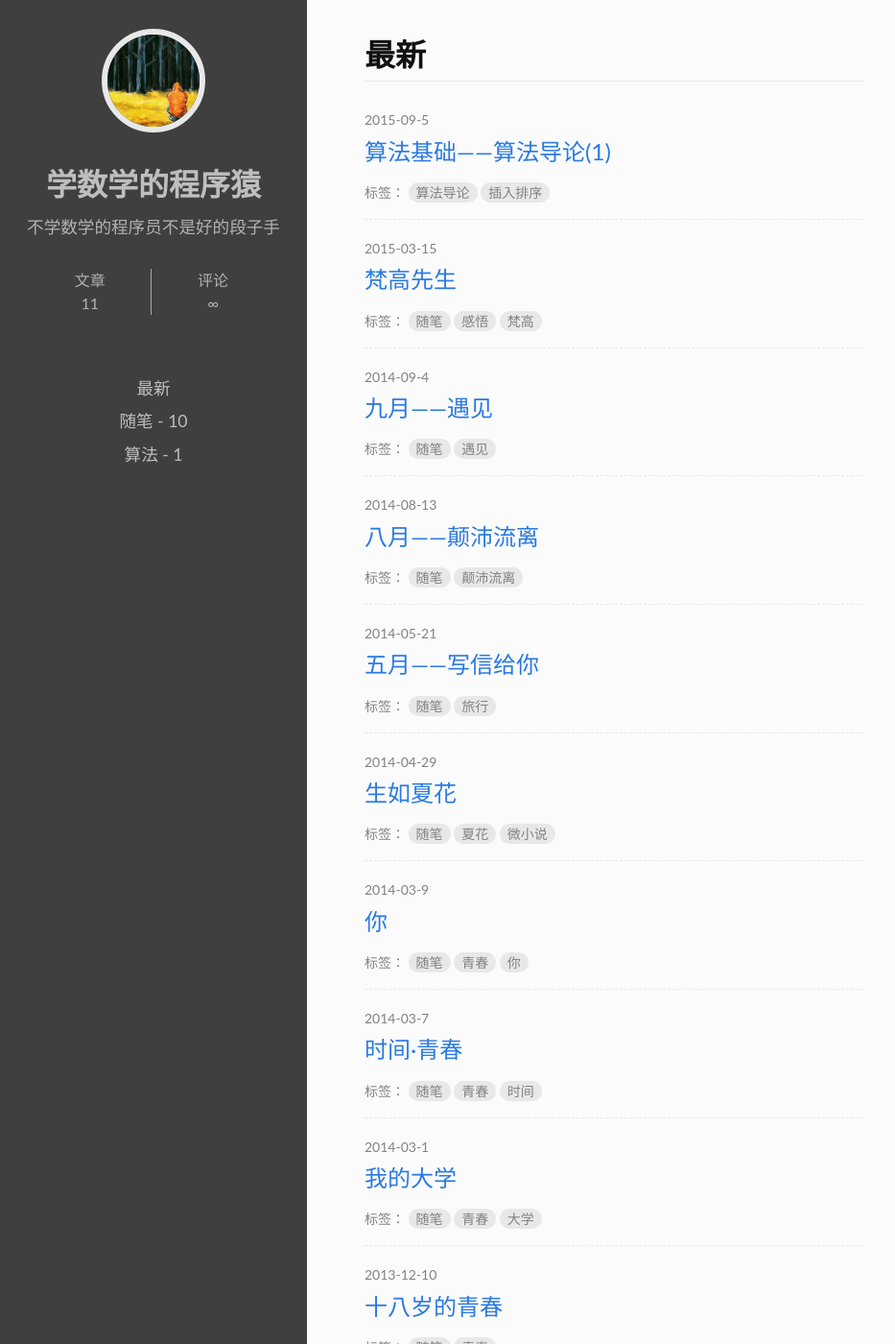
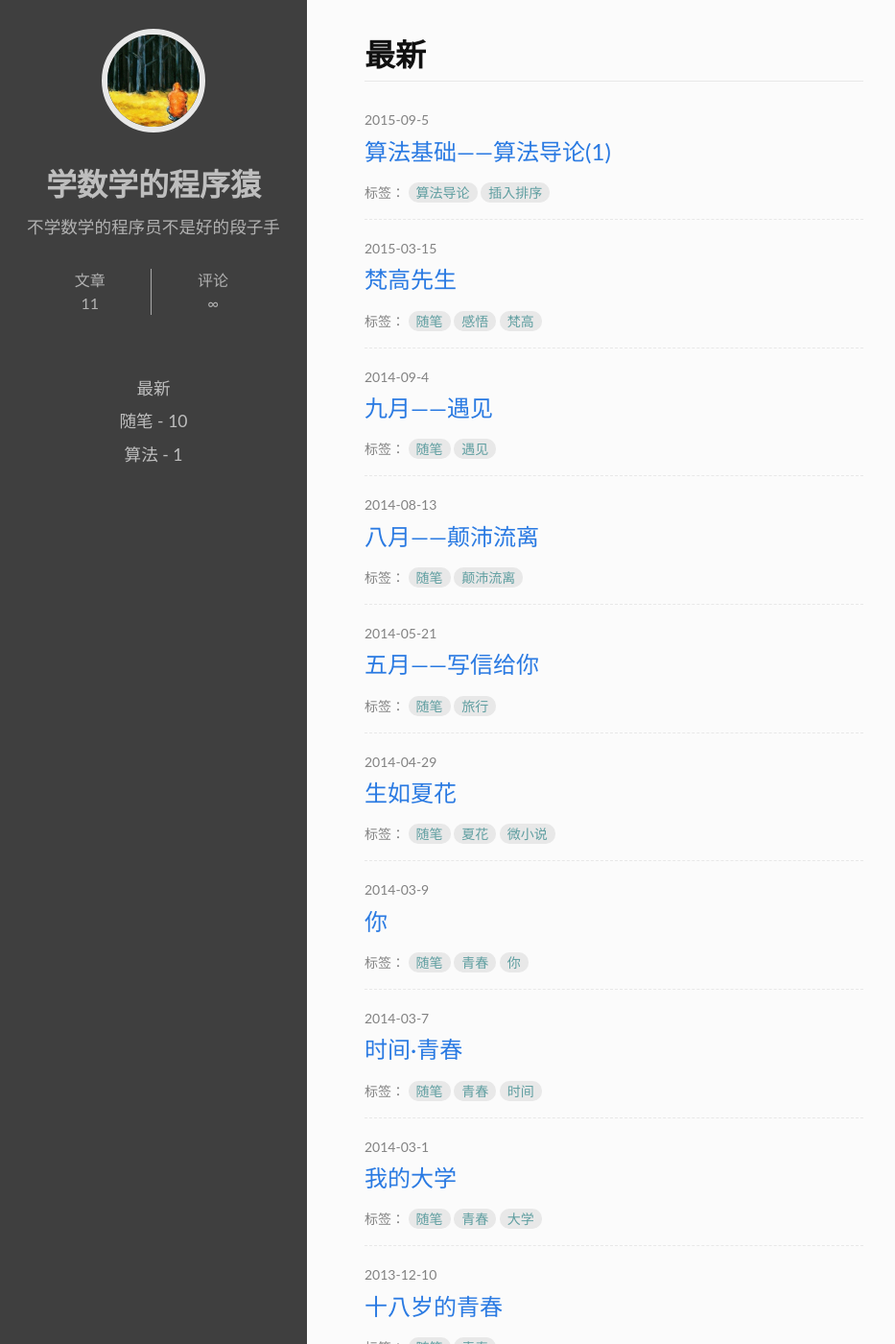
Before and after one commit to dongkuo/dongkuo.github.io, a Jekyll site: the page built from index.html, in a window 1280 px wide and 1400 px high. Shown: the whole window at 96% size, without its empty margins (0-933 px from the left). Built offline with Jekyll 4.4.1, drawn with Linux system fonts in a browser that asks for light colours; nearby versions of some CDN libraries; comment, search, counter and statistics services are not loaded.

Commit message:
修改样式

```diff
--- a/_sass/_layout.scss
+++ b/_sass/_layout.scss
@@ -261,7 +261,7 @@
 .post-tag{
     padding: 2px 8px;
     border-radius: 10px;
-	color:$grey-color;
+	color: cadetblue;
 	background:$grey-color-light;
 }
 .post-item{
```
